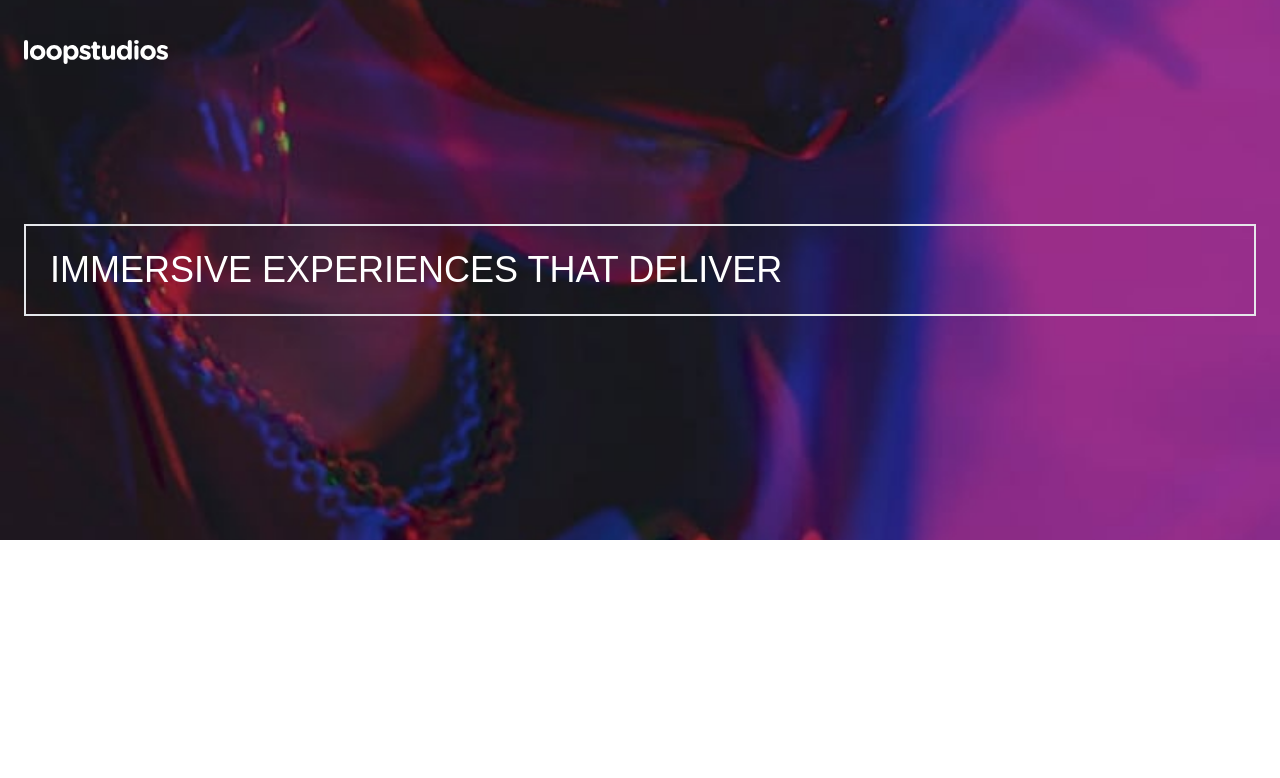
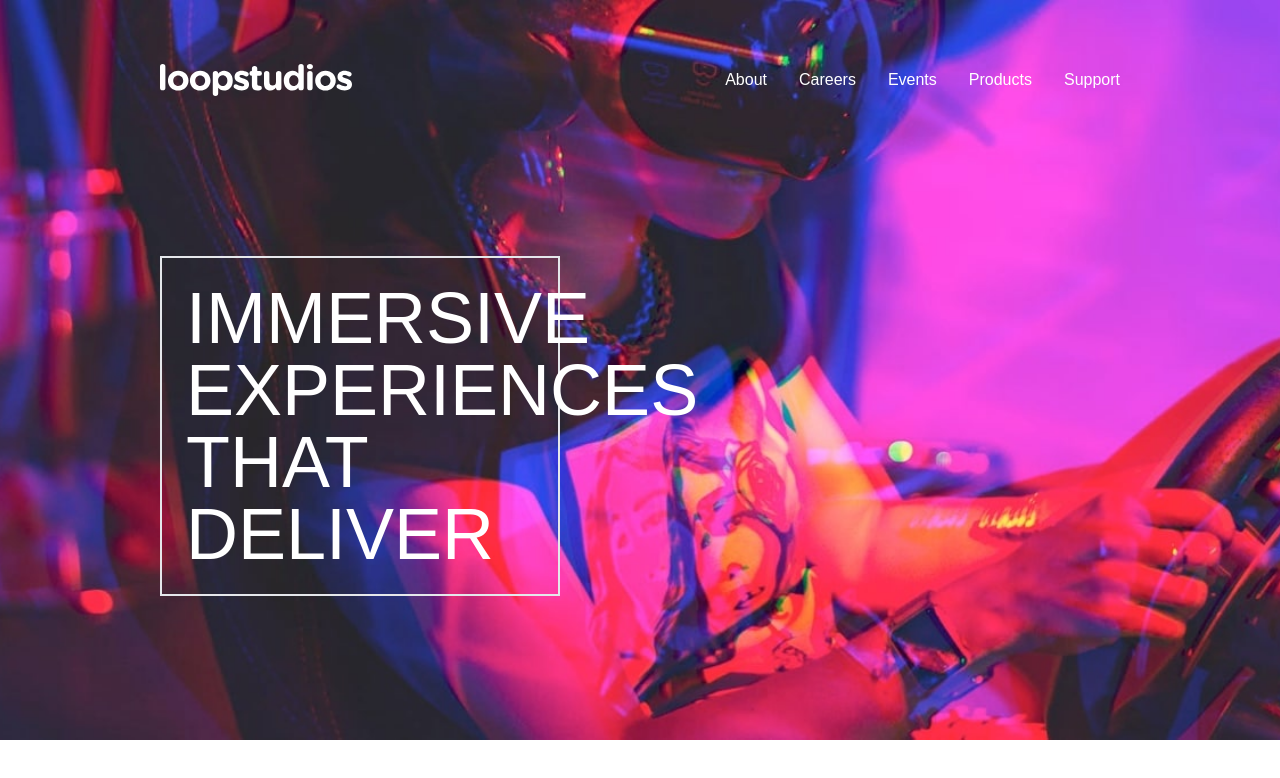
Before and after one commit to ahmadshiddiq/fem-loop-studios, a React (Create React App) app: page / in a window 1280 px wide. Shown: the top 778 px of the page. Built offline with nearby package versions, Linux system fonts and the light colour scheme.

Commit message:
feat: Add responsive mode

```diff
--- a/src/components/Header.jsx
+++ b/src/components/Header.jsx
@@ -4,11 +4,8 @@ import backgroundHero from "../images/mobile/image-hero.jpg";
 
 const Header = () => {
   return (
-    <header
-      className="pt-10 pb-56 px-6 bg-center bg-cover"
-      style={{ backgroundImage: `url(${backgroundHero})` }}
-    >
-      <div className="container mx-auto">
+    <header className="bg-center bg-cover">
+      <div className="pt-10 pb-56 px-6 lg:pt-16 lg:pb-36 lg:px-40">
         <nav className="flex justify-between items-center">
           {/* logo */}
           <div className="logo">
@@ -16,24 +13,24 @@ const Header = () => {
           </div>
 
           {/* menu */}
-          {/* <div className="sm:hidden md:hidden flex flex-row space-x-8 text-white">
+          <div className="hidden md:block flex flex-row space-x-8 text-white">
             <a href="#about">About</a>
             <a href="#careers">Careers</a>
             <a href="#events">Events</a>
             <a href="#products">Products</a>
             <a href="#support">Support</a>
-          </div> */}
+          </div>
 
           {/* hamburger */}
-          <div className="hamburger sm:block md:hidden">
+          <div className="hamburger cursor-pointer md:hidden">
             <img src={hamburger} alt="Hamburger icon" />
           </div>
         </nav>
 
         {/* Hero */}
         <div className="mt-40">
-          <div className="border-2 w-full p-6">
-            <p className="josefin text-4xl text-white uppercase">
+          <div className="border-2 w-full p-6 lg:w-5/12">
+            <p className="josefin text-4xl md:text-6xl lg:text-7xl text-white uppercase">
               Immersive experiences that deliver
             </p>
           </div>
--- a/src/index.css
+++ b/src/index.css
@@ -9,18 +9,28 @@
   font-family: "Alata", sans-serif;
   font-weight: 400;
 }
-
 .josefin {
   font-family: "Josefin Sans", sans-serif;
   font-weight: 300;
 }
 
 /* Custom css begin! */
-
+header {
+  background-image: url("images/mobile/image-hero.jpg");
+}
 .logo img {
   width: 9rem;
 }
-
 .hamburger img {
   width: 1.5rem;
 }
+
+/* Leaving mobile mode */
+@media (min-width: 40rem) {
+  header {
+    background-image: url("images/desktop/image-hero.jpg");
+  }
+  .logo img {
+    width: 12rem;
+  }
+}
```
Also changed, not shown: 1 other file (tests, documents, lock files or other folders).
